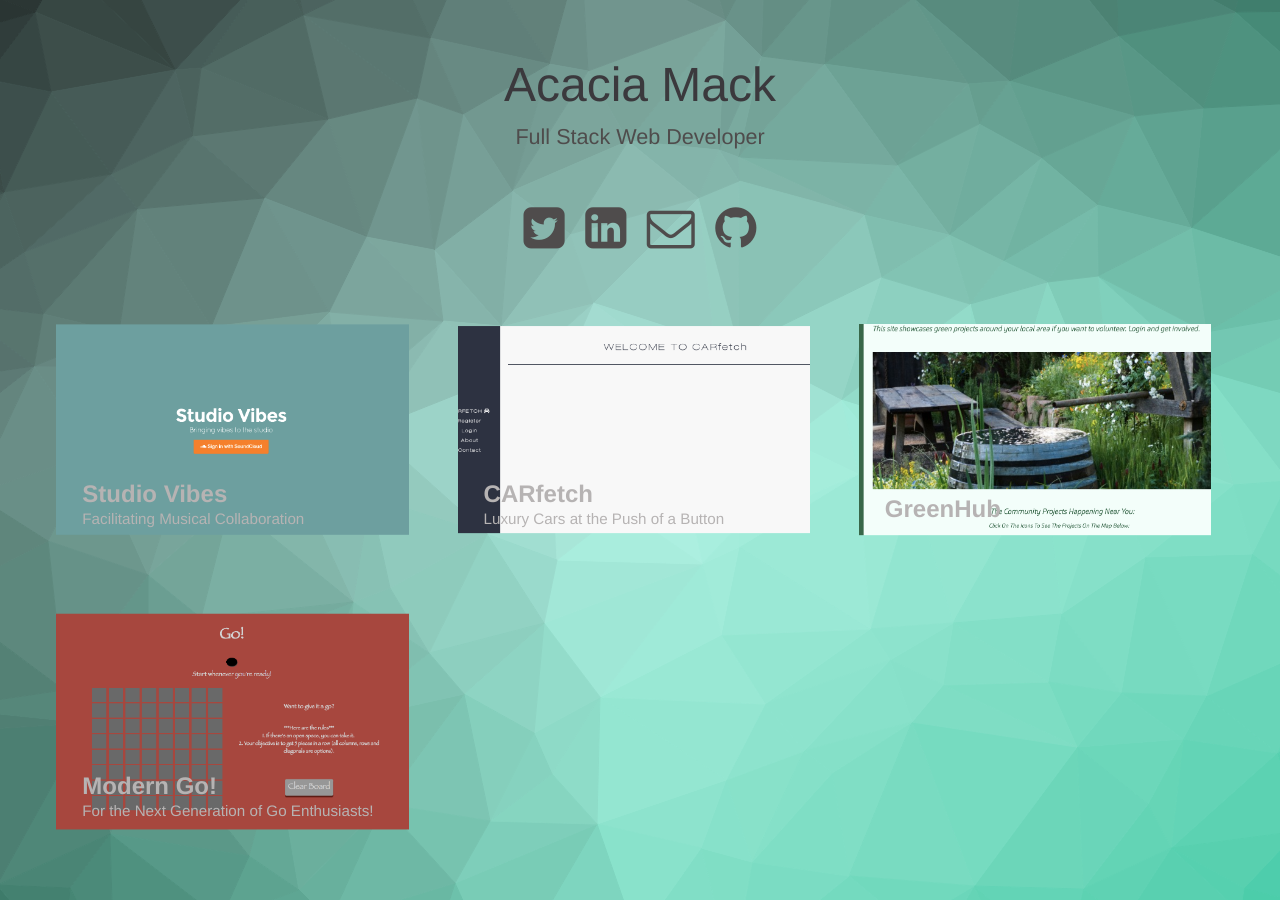
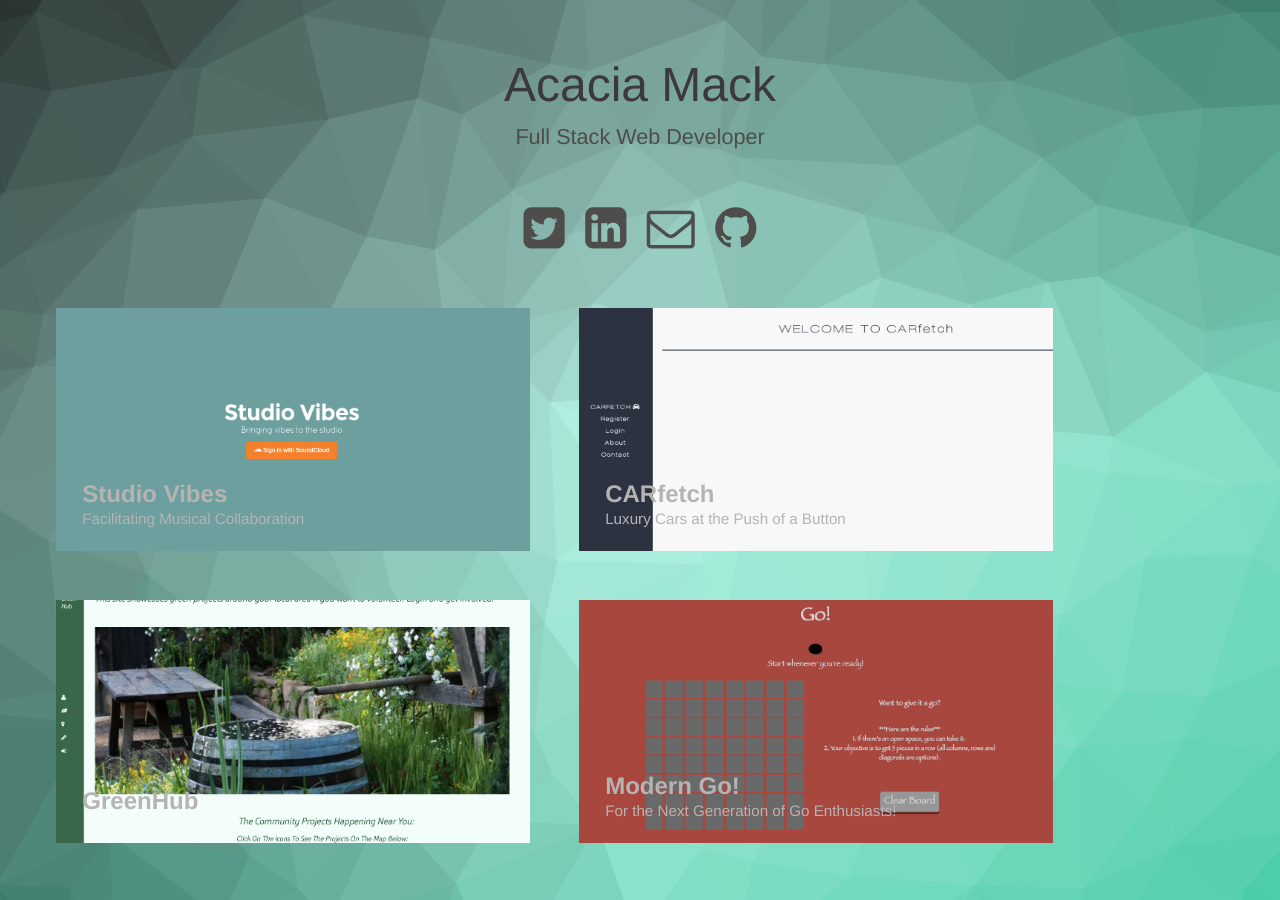
Before and after one commit to amack459/amack459.github.io, a Jekyll site: the page built from index.html, in a window 1280 px wide. Built offline with Jekyll 4.4.1, drawn with Linux system fonts in a browser that asks for light colours; nearby versions of some CDN libraries.

Commit message:
changed project image sizes

```diff
--- a/css/modern-blog.css
+++ b/css/modern-blog.css
@@ -10,7 +10,7 @@
 .card {
 	position: relative;
 	float: left;
-	width: 29%;
+	width: 39%;
 	height: 0;
 	margin: 2%;
 	padding-bottom: 20%;
```
Also changed, not shown: 2 other files.
